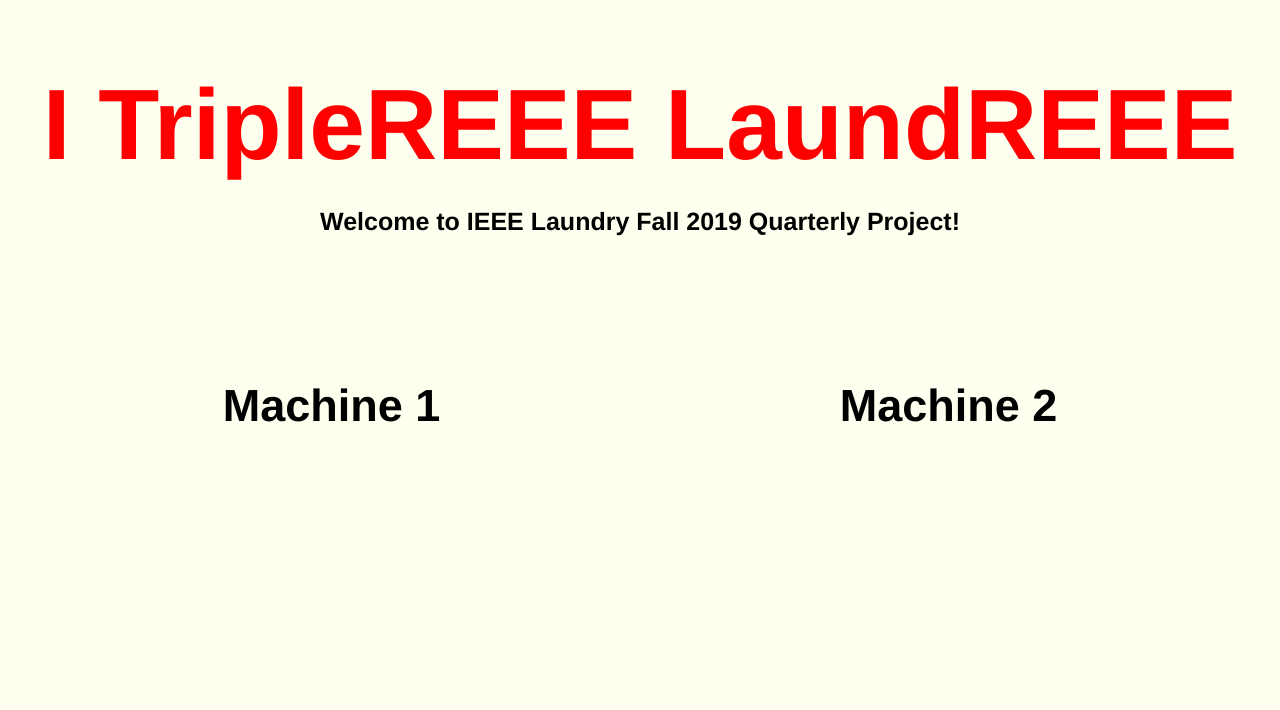
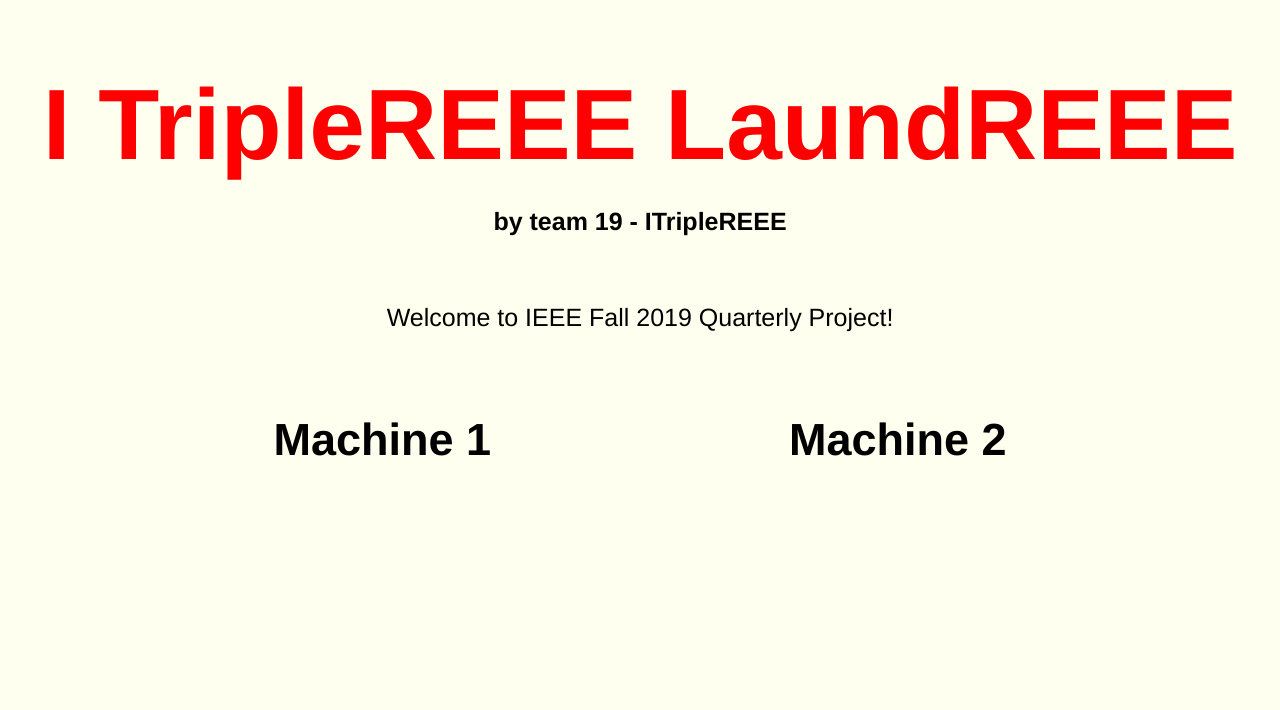
Before and after one commit to chychiang/QPFA19website, a Flask app: page / in a window 1280 px wide. Shown: the top 710 px of the page. Run offline with Flask 2, Linux system fonts and the light colour scheme; some libraries are stand-ins or nearby versions.

Commit message:
sepearate .css, clean up

```diff
--- a/application.py
+++ b/application.py
@@ -1,7 +1,6 @@
 # Start with a basic flask app webpage.
 from flask_socketio import SocketIO, emit
 from flask import Flask, render_template, url_for, copy_current_request_context
-from random import random
 from time import sleep
 from threading import Thread, Event
 
@@ -11,9 +10,6 @@
 # dependencies for ftp to work
 from ftplib import FTP  # documentation: https://docs.python.org/3/library/ftplib.html
 
-
-__author__ = 'slynn'
-
 app = Flask(__name__)
 app.config['SECRET_KEY'] = 'secret!'
 app.config['DEBUG'] = True
@@ -21,7 +17,6 @@
 #turn the flask app into a socketio app
 socketio = SocketIO(app, async_mode=None, logger=True, engineio_logger=True)
 
-#random number Generator Thread
 thread = Thread()
 thread_stop_event = Event()
 
@@ -31,7 +26,10 @@
 ftpServerPassword: str = 'qp19'
 
 def ftpGetFile():
-
+    """
+    Attempts to connect to the pi FTP server to retrieve data.
+    Reads existing data, regardless of whether the retrival is successful or not.
+    """
     try:
         ftp = FTP(piHost, timeout= 3)   # create the ftp object with the ip of the pi
         ftp.login(ftpServerAccount, ftpServerPassword)  # login pi
@@ -43,19 +41,14 @@
     except:
         print("FTP error, check connection and config")
     finally:
-        print("executing finally")
+        # parses data from data.txt as a csv_file (formatted as a csv on pi)
         with open('data.txt') as csv_file:
             # parses the data from "data.txt"
-            data = []   # generates a new array every loop
+            data = []   # refreshes array every loop
             csv_reader = csv.reader(csv_file, delimiter=',')
             for row in csv_reader:
-                print(row)
-                for item in row:
-                    print(item)
-                    data.append(item)   # stores item in data.txt into array
-        return data # return the appended array
-    return data
-
+                data.append(row)
+                return data # return the appended array
 
 def sendDataWeb():
     """
@@ -63,19 +56,19 @@
     parses the data using csv reader and emits
     """
     while not thread_stop_event.isSet():
-        # opens the connection
-        # all upload/download should be made within this with statement
-        laundryData = ftpGetFile() # use this for final version
-        # laundryData = [1,0]
-        machine1data = 'on' if laundryData[0] == 1 else 'off'
-        machine2data = 'on' if laundryData[1] == 1 else 'off'
-        # TODO: reorginize data as nested
+        # main loop
+        laundryData = ftpGetFile() # retrieve data and stores the list in var
+        print(type(laundryData[0][0]))
+        # converts raw data to human readable str
+        # the data is passed in as str, so condition is also str
+        machine1data = 'Unavailable' if laundryData[0][0] == '1' else 'Available'
+        machine2data = 'Unavailable' if laundryData[0][1] == '1' else 'Available'
+        # emits data to clients
         socketio.emit('data1', {'data': machine1data}, namespace='/test')
         socketio.emit('data2', {'data': machine2data}, namespace='/test')
-        socketio.sleep(1)   # wait 1 sec
+        socketio.sleep(1)   # waits 1 sec
 
-
-#ben - these we didn't touch
+#
 @app.route('/')
 def index():
     #only by sending this page first will the client be connected to the socketio instance
--- a/data.txt
+++ b/data.txt
@@ -1 +1 @@
-1, 1
+1,1
--- /dev/null
+++ b/static/css/style.css
@@ -0,0 +1,30 @@
+.grid-container {
+    display: grid;
+    grid-template-columns: auto auto;
+    grid-gap: 20px;
+    padding-left: 10%;
+    padding-right: 10%;
+}
+.grid-container > div {
+    text-align: center;
+    padding: 20px;
+    font-size: 30px;
+    border-radius: 20px;
+    height: 200px;
+}
+h1 {
+    text-align: center;
+    font-size: 100px;
+    padding: 0%;
+    color: red;
+    font-display: bold;
+}
+p {
+    text-align: center;
+    font-size: 25px;
+    color: black;
+}
+.description {
+    font-size: 10px;
+    font-style: normal;
+}
--- a/static/js/application.js
+++ b/static/js/application.js
@@ -1,8 +1,6 @@
-
 $(document).ready(function(){
-    //connect to the socket server.
+    //connect to the socket server once the document is ready
     var socket = io.connect('http://' + document.domain + ':' + location.port + '/test');
-    var numbers_received = [];
 
     //retrieve data from server socket
     socket.on('data1', function(msg) {
@@ -18,13 +16,17 @@
 });
 
 function colorchanger(socketName, input, htmlElementId) {
-    if (input == 'on') {
+    /*  intuitive visuals of the availability of the laundry machines
+        unavailable machines have red background
+        available machines have green background */
+    if (input == 'Unavailable') {
         document.getElementById(htmlElementId).style.backgroundColor = "rgba(255, 0, 0, 0.5)";
     }
-    else if (input == "off") {
+    else if (input == "Available") {
         document.getElementById(htmlElementId).style.backgroundColor = "rgba(0, 255, 0, 0.5)";
     }
     else {
+        //for debug
         console.log("No data recieved from " + socketName);
     }
 }
--- a/templates/index.html
+++ b/templates/index.html
@@ -1,56 +1,25 @@
 <!DOCTYPE html>
 <html style="background:ivory; font-family:Helvetica;">
 <head>
-    <script src="//code.jquery.com/jquery-3.3.1.min.js"></script>
-    <script type="text/javascript" src="//cdnjs.cloudflare.com/ajax/libs/socket.io/1.3.6/socket.io.min.js"></script>
-    <script src="static/js/application.js"></script>
-
-    <!--link rel="stylesheet" href="//maxcdn.bootstrapcdn.com/bootstrap/3.3.7/css/bootstrap.min.css"-->
-    <!--link rel="stylesheet" href="C:\Users\Ben\Desktop\QPFA19website\static\style.css"/-->
-    <style>
-        table, th, td {
-          border: 1px solid black;
-          padding: 10px;
-        }
-        .grid-container {
-          display: grid;
-          grid-template-columns: auto auto;
-          grid-gap: 10px;
-          padding: 20px;
-        }
-        .grid-container > div {
-
-          text-align: center;
-          padding: 20px;
-          font-size: 30px;
-          border-radius: 20px;
-        }
-        h1 {
-          text-align: center;
-          font-size: 100px;
-          padding: 0%;
-          color: red;
-          font-display: bold;
-        }
-        p {
-          text-align: center;
-          font-size: 25px;
-          color: black;
-        }
-    </style>
+  <meta http-equiv="Content-Type" content="text/html;charset=UTF-8">
+  <title>I TripleREEE LaundREEE</title>
+  <script src="//code.jquery.com/jquery-3.3.1.min.js"></script>
+  <script type="text/javascript" src="//cdnjs.cloudflare.com/ajax/libs/socket.io/1.3.6/socket.io.min.js"></script>
+  <script src="static/js/application.js"></script>
+  <link rel="stylesheet" href="{{ url_for('static', filename='css/style.css')}}">
 </head>
 <body>
-<div class="container">
-  <div class="jumbotron">
+<div>
+  <div>
     <h1>I TripleREEE LaundREEE
-      <p>Welcome to IEEE Laundry Fall 2019 Quarterly Project!</p>
+      <p class="desciption">by team 19 - ITripleREEE</p>
     </h1>
+    <p>Welcome to IEEE Fall 2019 Quarterly Project!</p>
   </div>
 </div>
 <div class="grid-container">
   <div id="box1">
     <h2>Machine 1</h2>
-    <div></div>
     <div id="log"></div>
   </div>
   <div id="box2">
```
Also changed, not shown: static/style.css (deleted, +0 -7 lines).
